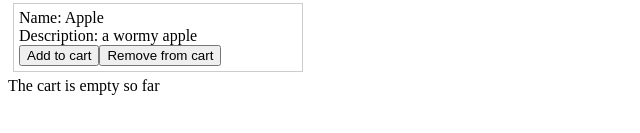
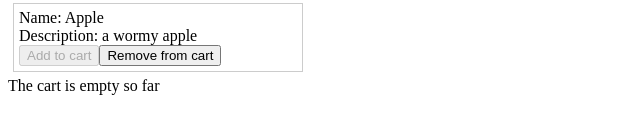
Before and after one commit to ungear/ng-homework, an Angular app: page / in a window 1280 px wide. Shown: the part 195-328 px from the top of the page, without its empty margins (0-640 px from the left). Built offline with nearby package versions, Linux system fonts and the light colour scheme.

Commit message:
disable 'Add to cart' button if a product is not available

```diff
--- a/src/app/products/components/product/product.component.html
+++ b/src/app/products/components/product/product.component.html
@@ -2,7 +2,7 @@
   <div>Name: {{data.name}}</div>
   <div>Description: {{data.description}}</div>
   <div>
-    <button (click)="onAddClick()">Add to cart</button>
+    <button (click)="onAddClick()" [disabled]="!data.isAvailable">Add to cart</button>
     <button (click)="onRemoveClick()">Remove from cart</button>
   </div>
 </div>
```
